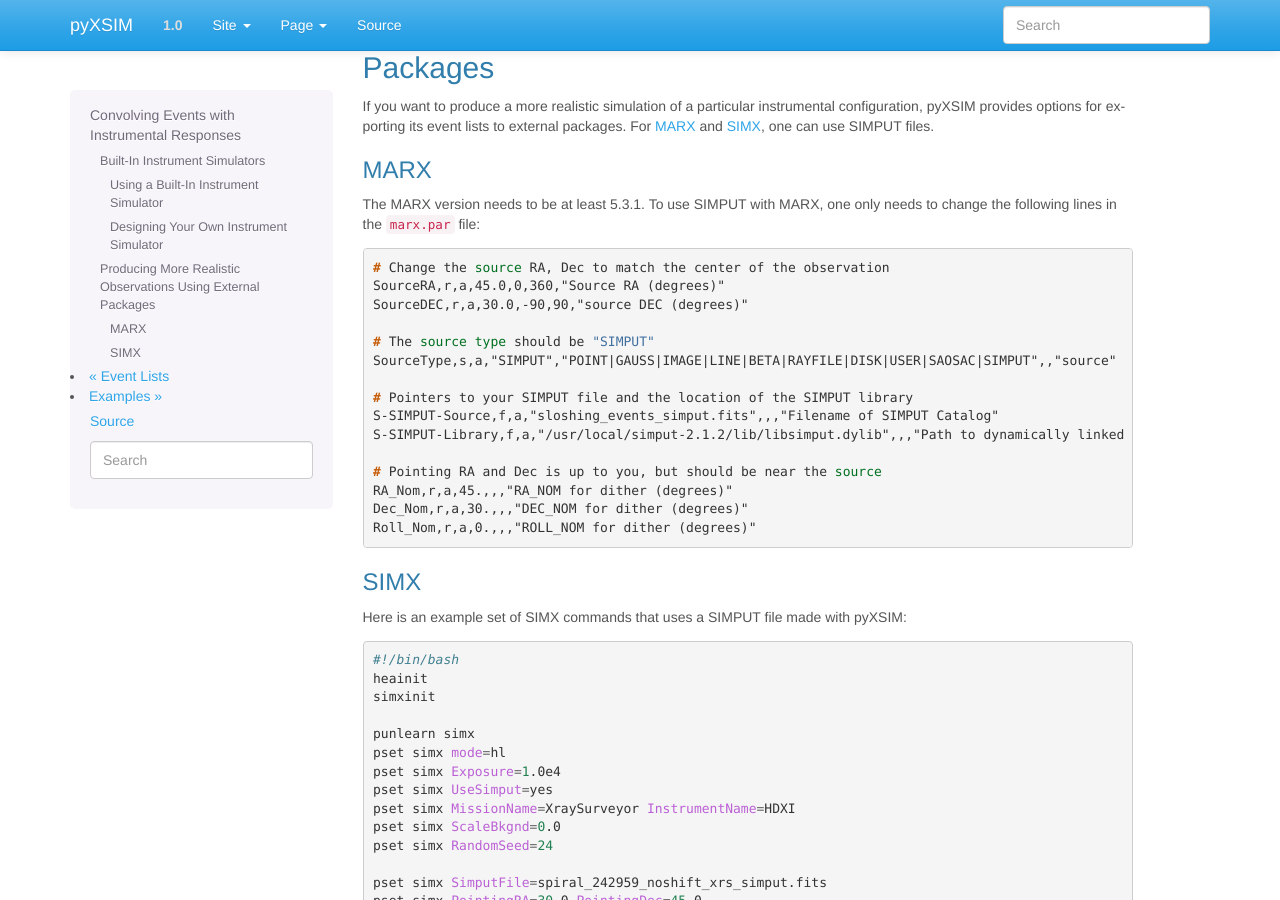
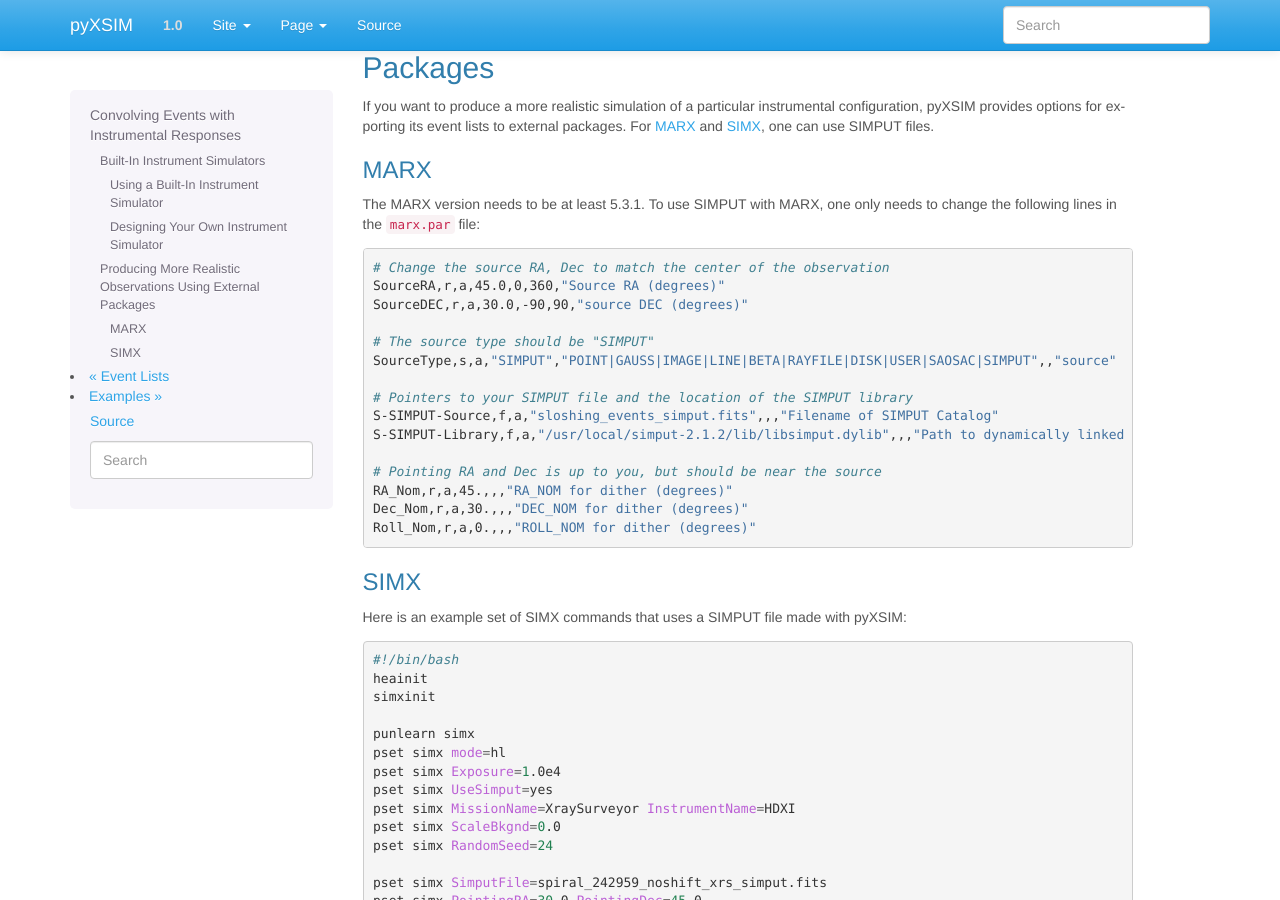
Before and after one commit to jzuhone/pyxsim, a Sphinx documentation site: the page built from doc/source/instruments.rst, in a window 1280 px wide and 900 px high, scrolled down 1763 px. Built offline with Sphinx 7.4.7, drawn with Linux system fonts in a browser that asks for light colours.

Commit message:
Doc nits

```diff
--- a/doc/source/basic_yt_concepts.rst
+++ b/doc/source/basic_yt_concepts.rst
@@ -16,7 +16,7 @@ Datasets
 Most commonly, one will be working with a dataset that was generated by some simulation code, i.e.
 FLASH, Enzo, Athena, etc. These datasets are loaded using ``yt.load``:
 
-.. code-block::
+.. code-block:: python
 
     ds = yt.load("sloshing_nomag2_hdf5_plt_cnt_0150")
 
@@ -29,7 +29,7 @@ Data Objects
 Once you have a dataset object, it can be used to create geometrical "data objects" in three
 dimensions in yt. For example, to create a sphere, one would use:
 
-.. code-block::
+.. code-block:: python
 
     sp = ds.sphere("c", (1.0, "Mpc"))
 
@@ -39,7 +39,7 @@ supplied a particular coordinate value such as ``[0.1, 0.3, 0.5]`` for the cente
 
 As another example, to create an object containing all of the data in the simulation domain, use:
 
-.. code-block::
+.. code-block:: python
 
     dd = ds.all_data()
 
--- a/doc/source/instruments.rst
+++ b/doc/source/instruments.rst
@@ -116,7 +116,7 @@ MARX
 The MARX version needs to be at least 5.3.1. To use SIMPUT with MARX, one only needs to
 change the following lines in the ``marx.par`` file:
 
-.. code-block:: console
+.. code-block:: bash
 
     # Change the source RA, Dec to match the center of the observation
     SourceRA,r,a,45.0,0,360,"Source RA (degrees)"
```
